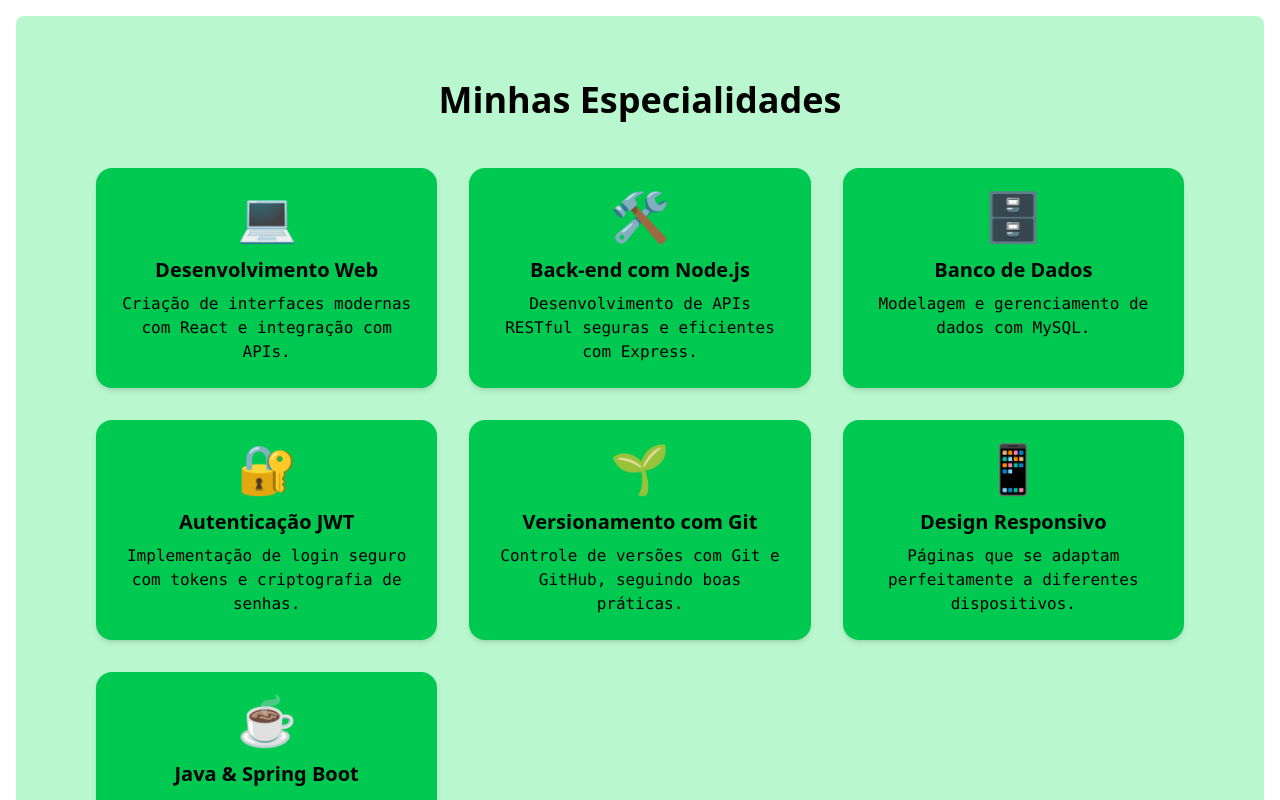
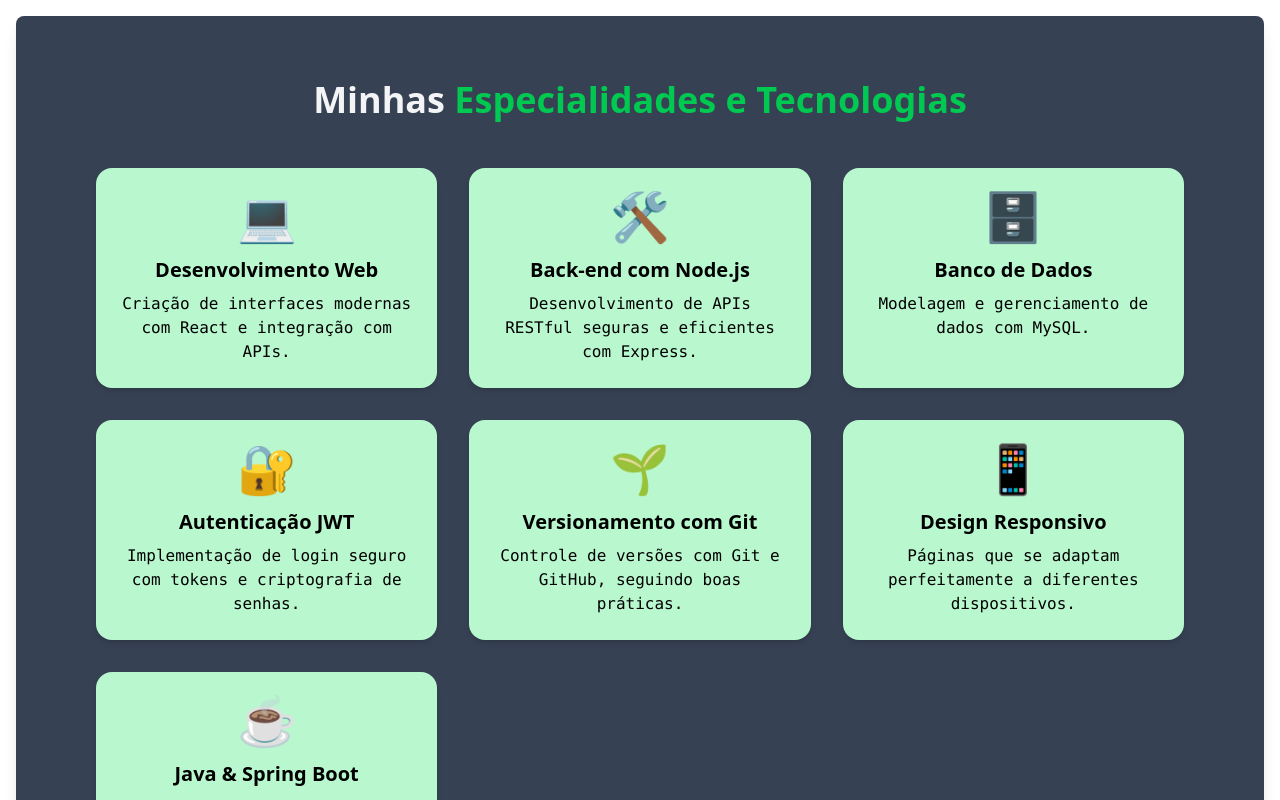
Before and after one commit to johnnyboy6800/Port, a Next.js app: page /Port/Especialidades in a window 1280 px wide. Shown: the top 800 px of the page. Built offline with nearby package versions, Linux system fonts and the light colour scheme.

Commit message:
atualizado background color da aba de especialidades

```diff
--- a/src/app/Especialidades/page.js
+++ b/src/app/Especialidades/page.js
@@ -45,16 +45,17 @@ export default function Especialidades() {
   ];
 
   return (
-    <section className=" py-16 px-4 md:px-20 bg-green-200 rounded-lg m-4 mx-4 my-4 ">
-      <h2 className="text-4xl font-bold text-center mb-12 text-black">
-        Minhas Especialidades
+    <section className=" py-16 px-4 md:px-20  rounded-lg m-4 mx-4 my-4 bg-gray-700 shadow-lg">
+      <h2 className="text-4xl font-bold text-center mb-12 text-gray-100 ">
+        Minhas <span className="text-green-500">Especialidades</span>
+        <span className="text-green-500"> e Tecnologias</span>
       </h2>
 
-      <div className="grid gap-8 grid-cols-1 sm:grid-cols-2 lg:grid-cols-3 max-w-7xl mx-auto">
+      <div className="grid gap-8  grid-cols-1 sm:grid-cols-2 lg:grid-cols-3 max-w-7xl mx-auto">
         {especialidades.map((item, index) => (
           <div
             key={index}
-            className="bg-green-500 rounded-2xl shadow-md p-6 hover:shadow-xl transform hover:-translate-y-1 transition-all duration-300"
+            className="bg-green-200 rounded-2xl shadow-md p-6 hover:shadow-xl transform hover:-translate-y-1 transition-all duration-300"
           >
             <div className={`text-5xl mb-4 text-center ${item.cor}`}>
               {item.emoji}
--- a/src/app/Projetos/modal.js
+++ b/src/app/Projetos/modal.js
@@ -1,6 +1,6 @@
 export default function Modal({titulo, descricao, tecnologias, funcionalidades, setViewOpen, link, img}) {
     return (
-         <div className=" fixed inset-0 z-[9999] lg:w-200 flex items-center justify-center">
+         <div className=" fixed inset-0 z-[9999] lg:w-200 flex items-center justify-center bg-gray-700">
 
           <div className="overflow-y-auto max-h-screen max-w-screen bg-gray-900 border-2 border-green-500 rounded-xl mx-auto -6 w-full overflow-hidden shadow-2xl">
             {/* Cabeçalho do Modal */}
--- a/src/app/Projetos/page.js
+++ b/src/app/Projetos/page.js
@@ -9,7 +9,7 @@ export default function Projetos() {
     const [modalcontent, setmodalcontent] = useState(false)
     return (
         <div >
-            <div className=" min-h-screen px-4 md:px-20 py-10">
+            <div className=" min-h-screen px-4 md:px-20 py-10 ">
                <h2 className="pt-5 text-3xl sm:text-4xl font-semibold text-white text-center mb-6">
                 Soluções <span className="text-green-500">práticas</span> desenvolvidas com <span className="text-green-500">tecnologias modernas</span>
                 </h2>
```
